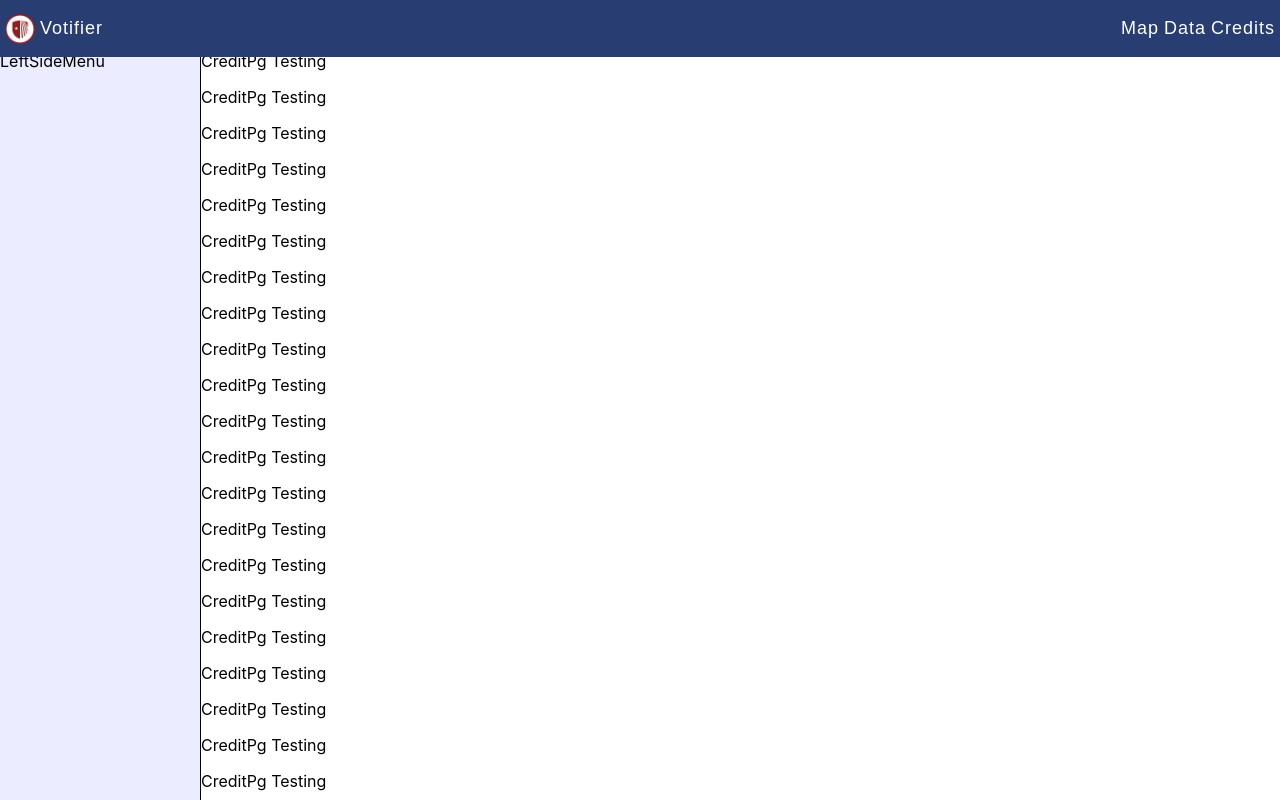
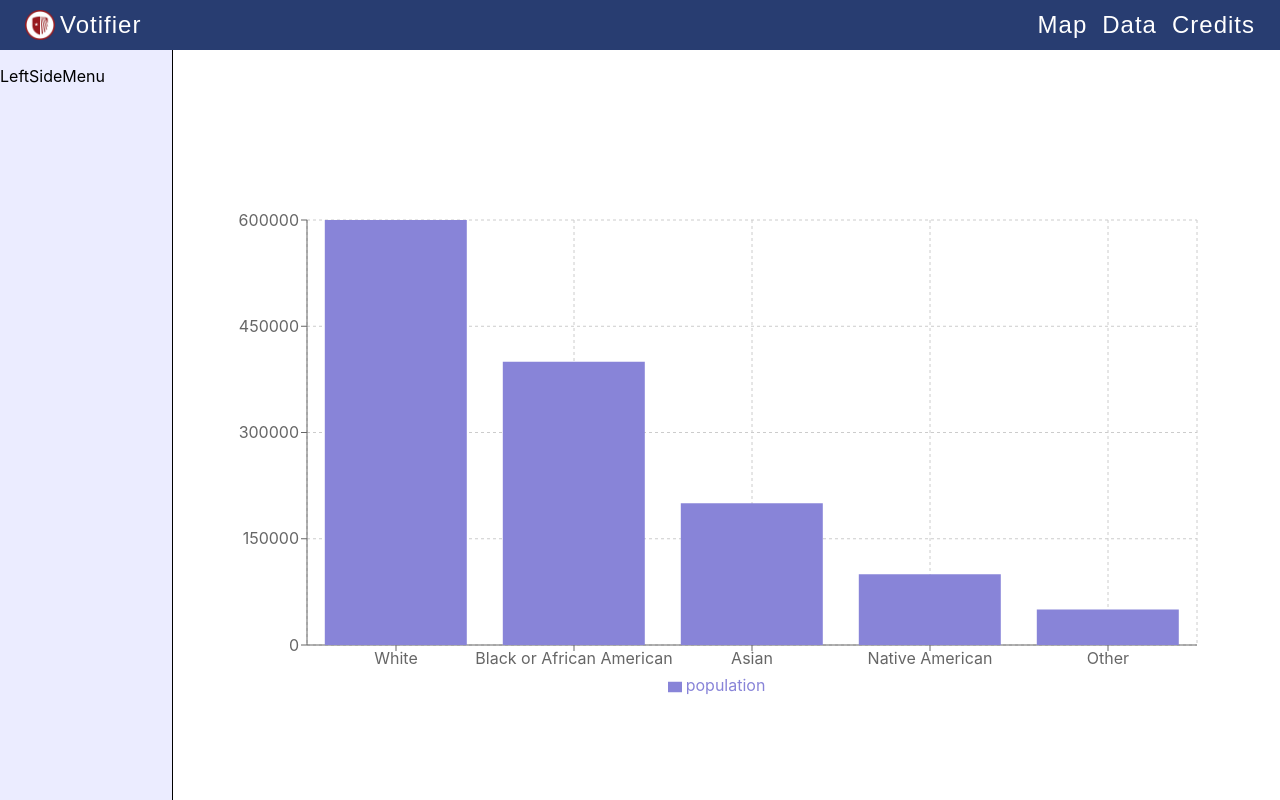
Before and after one commit to SBU-CSE-416/votifier, a React (Create React App) app in the folder client/: page / in a window 1280 px wide. Both pictures are taken after a click on the element "Credits". Shown: the top 800 px of the page. Built offline with nearby package versions, Linux system fonts and the light colour scheme.

Commit message:
add barchart

```diff
--- a/client/package.json
+++ b/client/package.json
@@ -10,6 +10,7 @@
     "react": "^18.3.1",
     "react-dom": "^18.3.1",
     "react-scripts": "5.0.1",
+    "recharts": "^2.12.7",
     "web-vitals": "^2.1.4"
   },
   "scripts": {
--- /dev/null
+++ b/client/src/components/RacialChart.js
@@ -0,0 +1,32 @@
+import React from 'react';
+import { BarChart, Bar, XAxis, YAxis, CartesianGrid, Tooltip, Legend } from 'recharts';
+
+const RacialBarChart = () => {
+  const data = [
+    { race: 'White', population: 600000 },
+    { race: 'Black or African American', population: 400000 },
+    { race: 'Asian', population: 200000 },
+    { race: 'Native American', population: 100000 },
+    { race: 'Other', population: 50000 }
+  ];
+
+  return (
+    <BarChart
+      width={1000}
+      height={500}
+      data={data}
+      margin={{
+        top: 20, right: 30, left: 20, bottom: 5,
+      }}
+    >
+      <CartesianGrid strokeDasharray="3 3" />
+      <XAxis dataKey="race" />
+      <YAxis />
+      <Tooltip />
+      <Legend />
+      <Bar dataKey="population" fill="#8884d8" />
+    </BarChart>
+  );
+};
+
+export default RacialBarChart;
--- a/client/src/components/dataPg.js
+++ b/client/src/components/dataPg.js
@@ -1,34 +1,9 @@
+import RacialBarChart from "./RacialChart";
+import "../stylesheets/dataPg.css"
 export default function DataPg() {
     return(
-        <div>
-            <p>DataPg Testing</p>
-            <p>DataPg Testing</p>
-            <p>DataPg Testing</p>
-            <p>DataPg Testing</p>
-            <p>DataPg Testing</p>
-            <p>DataPg Testing</p>
-            <p>DataPg Testing</p>
-            <p>DataPg Testing</p>
-            <p>DataPg Testing</p>
-            <p>DataPg Testing</p>
-            <p>DataPg Testing</p>
-            <p>DataPg Testing</p>
-            <p>DataPg Testing</p>
-            <p>DataPg Testing</p>
-            <p>DataPg Testing</p>
-            <p>DataPg Testing</p>
-            <p>DataPg Testing</p>
-            <p>DataPg Testing</p>
-            <p>DataPg Testing</p>
-            <p>DataPg Testing</p>
-            <p>DataPg Testing</p>
-            <p>DataPg Testing</p>
-            <p>DataPg Testing</p>
-            <p>DataPg Testing</p>
-            <p>DataPg Testing</p>
-            <p>DataPg Testing</p>
-            <p>DataPg Testing</p>
-
+        <div className="datapg-container">
+            <RacialBarChart></RacialBarChart>
         </div>
     );
 }
--- a/client/src/components/votifier.js
+++ b/client/src/components/votifier.js
@@ -5,6 +5,7 @@ import HomePg from "./homePg";
 import MapPg from "./mapPg";
 import DataPg from "./dataPg";
 import CreditPg from "./creditPg";
+
 
 export default function Votifier() {
     const [pg, setPage] = useState('home');
@@ -23,25 +24,22 @@ export default function Votifier() {
                     <MapPg></MapPg>
                 </>
             );
+        } else if (pg === 'data') {
+                <>
+                   <DataPg></DataPg>
+                </>
         }
-        else if (pg === 'data'){
+        else if (pg === 'credits'){
             return(
                 <>
                     <DataPg></DataPg>
                 </>
             );
         }
-        else if (pg === 'credits'){
-            return(
-                <>
-                    <CreditPg></CreditPg>
-                </>
-            );
-        }
     };
 
     return (
-        <section>
+        <section style={{marginTop: '50px' }}>
             <NavBar setPage={setPage}></NavBar>
             <div style={{display:"flex"}}>
                 {pg !== "home" ? (<LeftSideMenu></LeftSideMenu>) : null}
--- /dev/null
+++ b/client/src/stylesheets/dataPg.css
@@ -0,0 +1,9 @@
+.datapg-container {
+    display: flex;
+    justify-content: center;
+    align-items: center;
+    height: 100vh;
+    width: 100%;
+    padding: 20px;
+    box-sizing: border-box;
+}
--- a/client/src/stylesheets/navBar.css
+++ b/client/src/stylesheets/navBar.css
@@ -1,6 +1,6 @@
 .nav-container{
     width: 100%;
-    height: 35px;
+
 }
 
 .navbar {
@@ -13,15 +13,19 @@
     justify-content: space-between;
     width: 100%;
     display: flex;
+    padding: 0 20px;
+    box-sizing: border-box;
+    height: 50px;
 }
 
 .text-btn {
     cursor: pointer;
-    font-size: 18px;
+    font-size: 24px;
     color:#fff;
     font-family: 'Arial', sans-serif;
     font-weight: 500;
     letter-spacing: 1px;
+    margin: 0 10px;
 }
 
 #sbu-logo-img{
```
Also changed, not shown: 1 other file (tests, documents, lock files or other folders).
